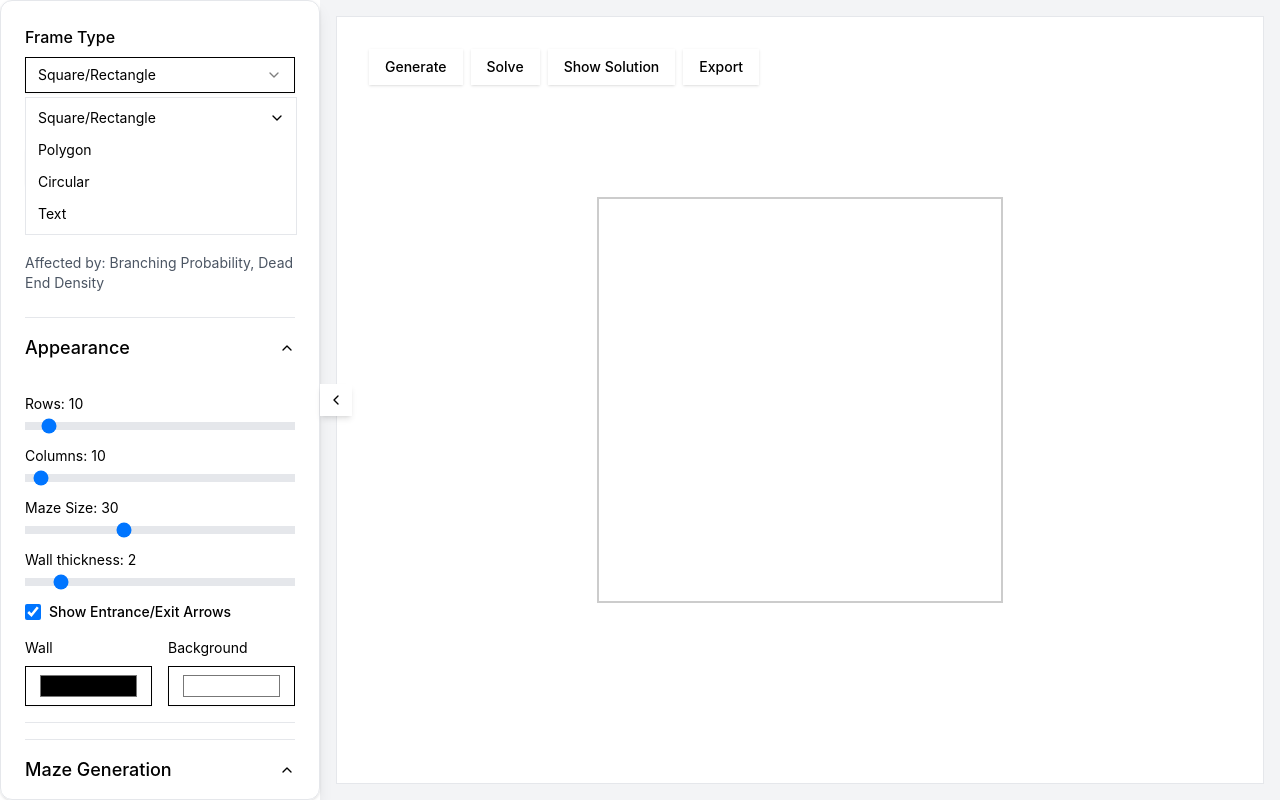
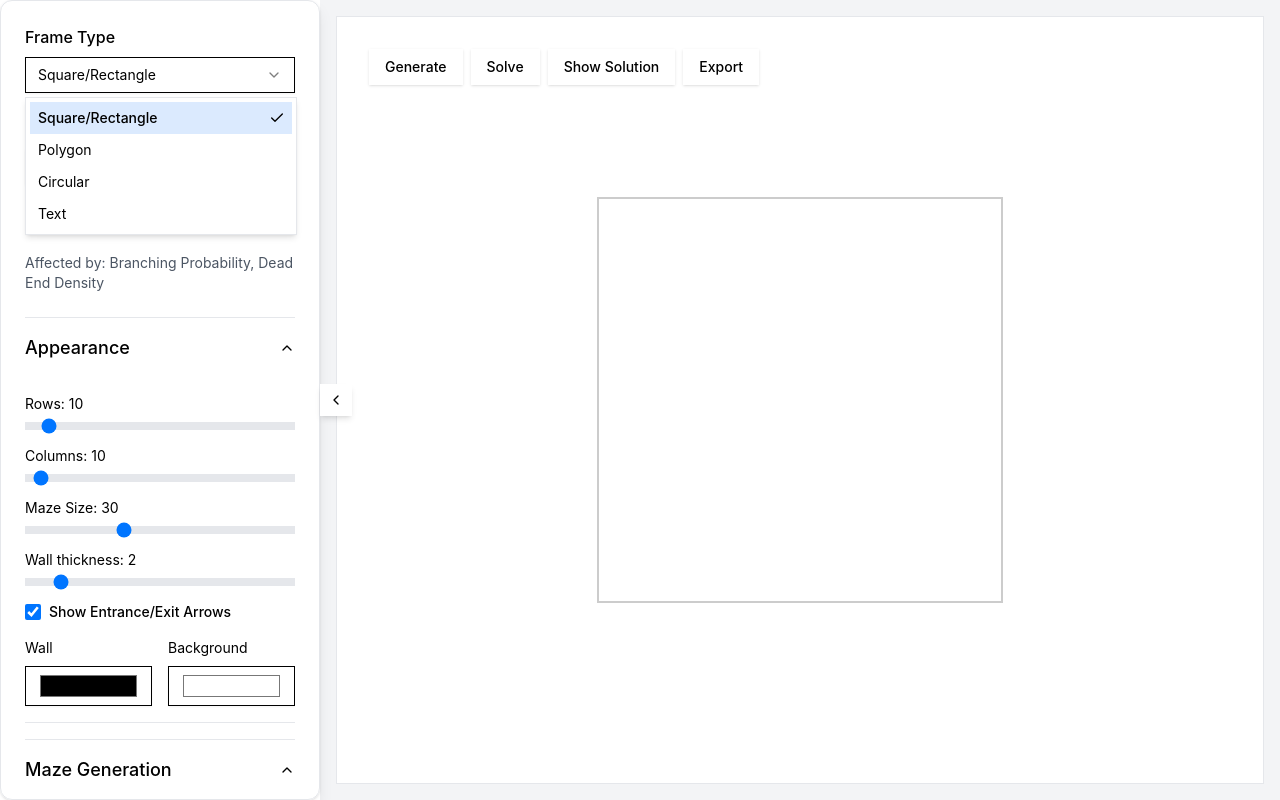
Before and after one commit to andreaiacono/MazerJS, a React (Create React App) app: page / in a window 1280 px wide. Both pictures are taken after a click on the button "Square/Rectangle". Built offline with nearby package versions, Linux system fonts and the light colour scheme.

Commit message:
improved select component

```diff
--- a/src/components/ui/select.tsx
+++ b/src/components/ui/select.tsx
@@ -1,13 +1,10 @@
-// components/ui/select.tsx
 import * as React from "react"
 import * as SelectPrimitive from "@radix-ui/react-select"
-import { ChevronDown } from "lucide-react"
-import { cn } from "../../lib/utils"  // Changed from @/lib/utils
+import { ChevronDown, Check } from "lucide-react"
+import { cn } from "../../lib/utils"
 
 const Select = SelectPrimitive.Root
-
 const SelectGroup = SelectPrimitive.Group
-
 const SelectValue = SelectPrimitive.Value
 
 const SelectTrigger = React.forwardRef<
@@ -38,7 +35,7 @@ const SelectContent = React.forwardRef<
     <SelectPrimitive.Content
       ref={ref}
       className={cn(
-        "relative z-50 min-w-[8rem] overflow-hidden rounded-md border bg-white dark:bg-gray-800 text-popover-foreground shadow-md...",
+        "relative z-50 min-w-[8rem] overflow-hidden rounded-md border bg-white dark:bg-gray-800 text-popover-foreground shadow-md",
         position === "popper" &&
           "data-[side=bottom]:translate-y-1 data-[side=left]:-translate-x-1 data-[side=right]:translate-x-1 data-[side=top]:-translate-y-1",
         className
@@ -79,14 +76,21 @@ const SelectItem = React.forwardRef<
   <SelectPrimitive.Item
     ref={ref}
     className={cn(
-      "relative flex w-full cursor-default select-none items-center rounded-sm py-1.5 pl-2 pr-8 text-sm outline-none focus:bg-accent focus:text-accent-foreground data-[disabled]:pointer-events-none data-[disabled]:opacity-50",
+      "relative flex w-full select-none items-center rounded-sm py-1.5 pl-2 pr-8 text-sm outline-none",
+      "cursor-pointer",
+      "data-[disabled]:pointer-events-none data-[disabled]:opacity-50",
+      "hover:bg-blue-50 dark:hover:bg-blue-900/30", // Lighter hover state
+      "focus:bg-blue-50 dark:focus:bg-blue-900/30", // Matching focus state
+      "data-[state=checked]:bg-blue-100 dark:data-[state=checked]:bg-blue-800", // More distinct selected state
+      "data-[state=checked]:font-medium", // Making selected item slightly bolder
+      "transition-colors duration-150",
       className
     )}
     {...props}
   >
     <span className="absolute right-2 flex h-3.5 w-3.5 items-center justify-center">
       <SelectPrimitive.ItemIndicator>
-        <ChevronDown className="h-4 w-4" />
+        <Check className="h-4 w-4" /> {/* Changed from ChevronDown to Check for clearer selection indicator */}
       </SelectPrimitive.ItemIndicator>
     </span>
     <SelectPrimitive.ItemText>{children}</SelectPrimitive.ItemText>
```
